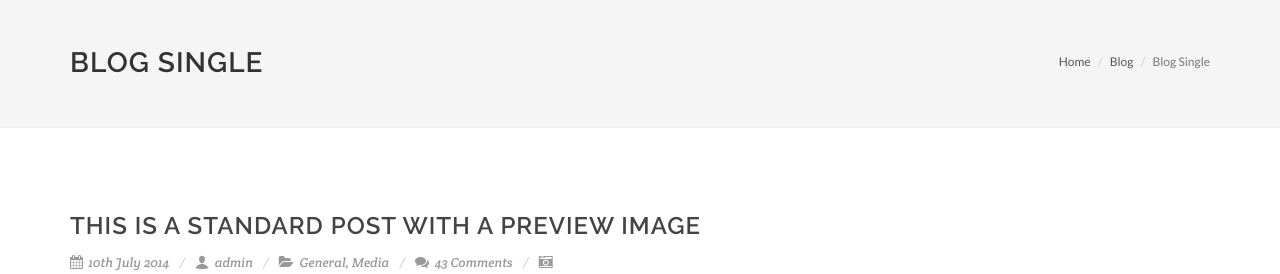
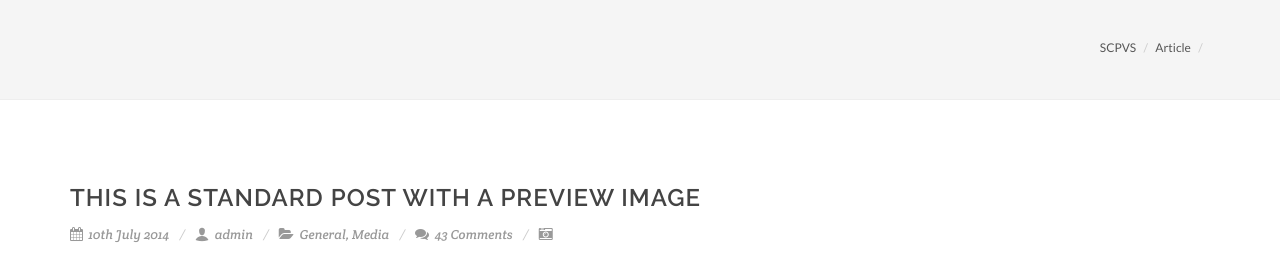
Before and after one commit to CRIDIP-SWD/SITE_SCPVS, a PHP site: page /index.php?view=blog&sub=article&ref=1 in a window 1280 px wide. Shown: the part 161-435 px from the top of the page. Run offline with PHP 8.4, Linux system fonts and the light colour scheme; data that the repository does not hold is empty.

Commit message:
COMMIT SCPVS

```diff
--- a/view/blog.php
+++ b/view/blog.php
@@ -13,11 +13,11 @@
 <section id="page-title">
 
     <div class="container clearfix">
-        <h1>Blog Single</h1>
+        <h1><?= $article[0]->titre_article; ?></h1>
         <ol class="breadcrumb">
-            <li><a href="#">Home</a></li>
-            <li><a href="#">Blog</a></li>
-            <li class="active">Blog Single</li>
+            <li><a href="#">SCPVS</a></li>
+            <li><a href="#">Article</a></li>
+            <li class="active"><?= $article[0]->titre_article; ?></li>
         </ol>
     </div>
 
```
